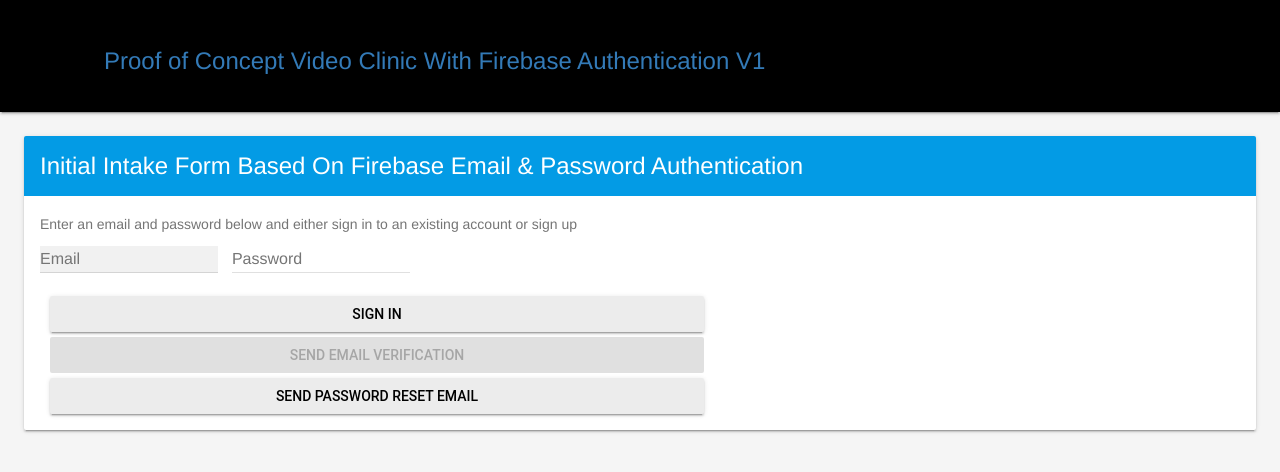
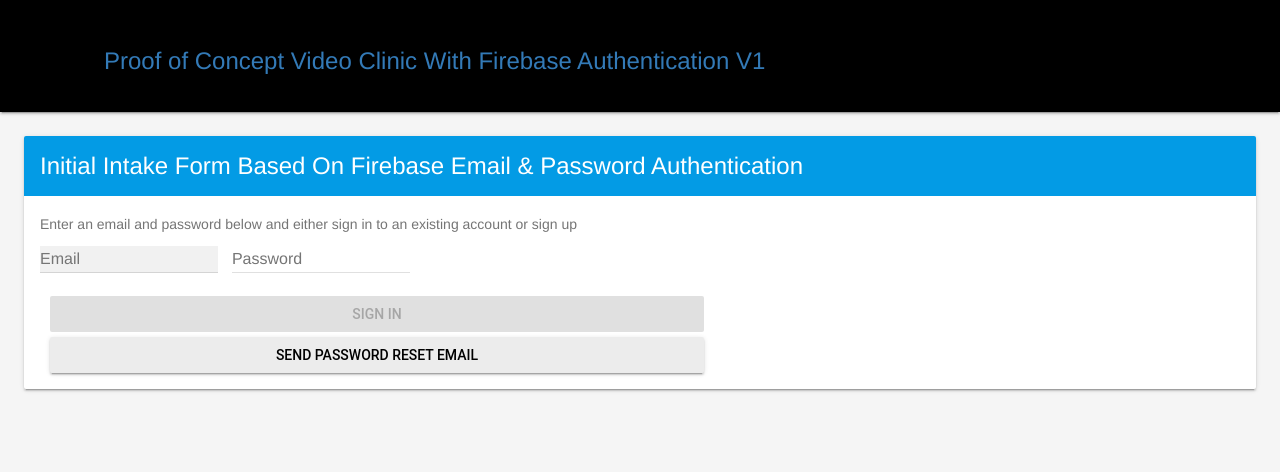
Before and after one commit to SharonFirebase/SharonFirebase1.github.io, a website: page initial-intake-auth.html in a window 1280 px wide. Drawn offline with nearby package versions, Linux system fonts and the light colour scheme; no server answers.

Commit message:
Update initial-intake-auth.html

```diff
--- a/initial-intake-auth.html
+++ b/initial-intake-auth.html
@@ -122,7 +122,7 @@
     /**
      * Sends an email verification to the user.
      */
-
+    /*
     function sendEmailVerification() {
       // [START sendemailverification]
       firebase.auth().currentUser.sendEmailVerification().then(function() {
@@ -133,7 +133,7 @@
       });
       // [END sendemailverification]
     }
-
+    */
     function sendPasswordReset() {
       var email = document.getElementById('email').value;
       // [START sendpasswordemail]
@@ -184,7 +184,7 @@
           document.getElementById('quickstart-sign-in').textContent = 'Sign out';
           document.getElementById('quickstart-account-details').textContent = JSON.stringify(user, null, '  ');
           if (!emailVerified) {
-            document.getElementById('quickstart-verify-email').disabled = false;
+            //document.getElementById('quickstart-verify-email').disabled = false;
           }
           // [END_EXCLUDE]
         } else {
@@ -203,7 +203,7 @@
 
       document.getElementById('quickstart-sign-in').addEventListener('click', toggleSignIn, false);
       document.getElementById('quickstart-sign-up').addEventListener('click', handleSignUp, false);
-      document.getElementById('quickstart-verify-email').addEventListener('click', sendEmailVerification, false);
+      //document.getElementById('quickstart-verify-email').addEventListener('click', sendEmailVerification, false);
       document.getElementById('quickstart-password-reset').addEventListener('click', sendPasswordReset, false);
     }
 
@@ -246,8 +246,8 @@
           <!--
           <button class="mdl-button mdl-js-button mdl-button--raised" id="quickstart-sign-up" name="signup">Sign Up</button>
           &nbsp;&nbsp;&nbsp; -->
-          <button class="mdl-button mdl-js-button mdl-button--raised" disabled id="quickstart-verify-email" name="verify-email">Send Email Verification</button>
-          &nbsp;&nbsp;&nbsp;
+          <!--<button class="mdl-button mdl-js-button mdl-button--raised" disabled id="quickstart-verify-email" name="verify-email">Send Email Verification</button>
+          &nbsp;&nbsp;&nbsp;  -->
           <button class="mdl-button mdl-js-button mdl-button--raised" id="quickstart-password-reset" name="verify-email">Send Password Reset Email</button>
 
           <!-- Container where we'll display the user details -->
```
